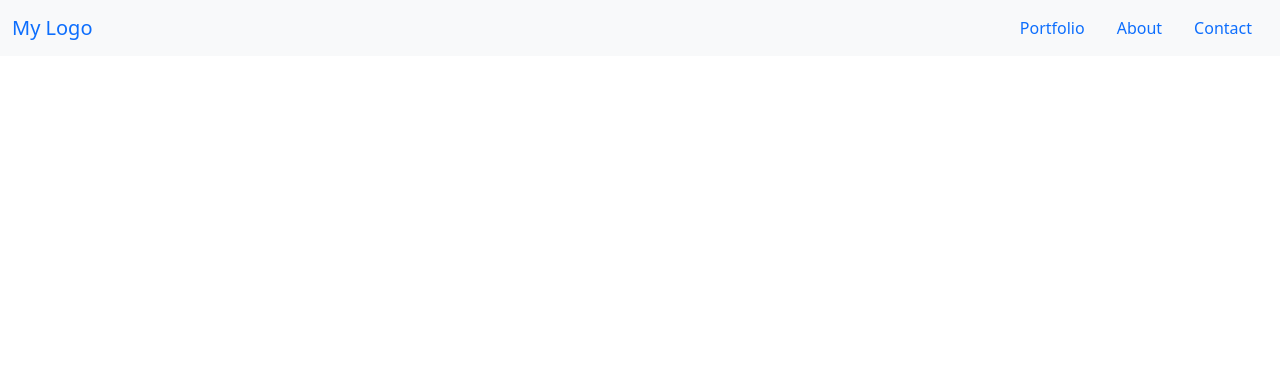
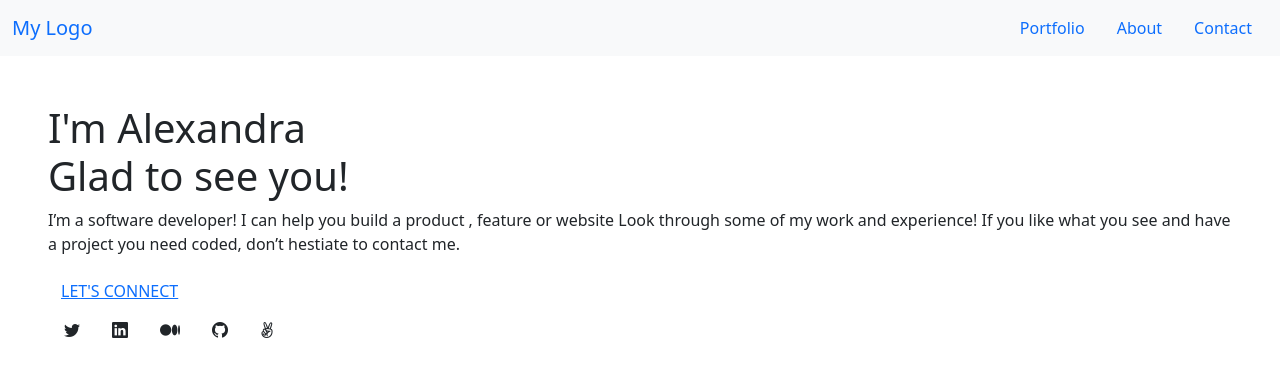
Before and after one commit to Kalunge/try-bootstrap, a plain HTML site: page index.html in a window 1280 px wide. Drawn offline with nearby package versions, Linux system fonts and the light colour scheme.

Commit message:
Add hello section

```diff
--- a/index.html
+++ b/index.html
@@ -6,6 +6,13 @@
 
     <link href="https://cdn.jsdelivr.net/npm/bootstrap@5.0.2/dist/css/bootstrap.min.css" rel="stylesheet"
       integrity="sha384-EVSTQN3/azprG1Anm3QDgpJLIm9Nao0Yz1ztcQTwFspd3yD65VohhpuuCOmLASjC" crossorigin="anonymous">
+
+    <link rel="stylesheet" href="https://cdn.jsdelivr.net/npm/bootstrap-icons@1.5.0/font/bootstrap-icons.css">
+
+    <script src="https://kit.fontawesome.com/f8b4998ade.js" crossorigin="anonymous"></script>
+
+    <link rel="stylesheet" href="https://cdn.jsdelivr.net/npm/@fortawesome/fontawesome-free@5.15.3/css/fontawesome.min.css" integrity="sha384-wESLQ85D6gbsF459vf1CiZ2+rr+CsxRY0RpiF1tLlQpDnAgg6rwdsUF1+Ics2bni" crossorigin="anonymous">
+
 
     <title>Portfolio -| Homepage</title>
   </head>
@@ -22,11 +29,44 @@
           <li class="nav-item"> <a class="nav-link active" aria-current="page" href="#">Portfolio</a> </li>
           <li class="nav-item"> <a class="nav-link" href="#">About</a> </li>
           <li class="nav-item"> <a class="nav-link" href="#">Contact</a> </li>
-          </li>
         </ul>
       </div>
     </nav>
 
+    <section>
+      <div class="container-fluid-lg m-5">
+        <div class="row">
+          <h1>I'm Alexandra<br>Glad to see you!</h1>
+        </div>
+        <div class="row">
+          <p>
+            I’m a software developer! I can help you build a product , feature
+            or website Look through some of my work and experience! If you like
+            what you see and have a project you need coded, don’t hestiate to contact me.
+          </p>
+        </div>
+        <div class="text-left">
+          <a class="btn btn-link">LET'S CONNECT</a>
+          <ul class="nav">
+            <li class="nav-item">
+              <a href="#" class="nav-link text-dark"><i class="bi bi-twitter"></i></a>
+            </li>
+            <li class="nav-item">
+              <a href="#" class="nav-link text-dark"><i class="bi bi-linkedin"></i></a>
+            </li>
+            <li class="nav-item">
+              <a href="#" class="nav-link text-dark"><i class="fab fa-medium-m"></i></a>
+            </li>
+            <li class="nav-item">
+              <a href="#" class="nav-link text-dark"><i class="bi bi-github"></i></a>
+            </li>
+            <li class="nav-item">
+              <a href="#" class="nav-link text-dark"><i class="fab fa-angellist"></i></a>
+            </li>
+          </ul>
+        </div>
+      </div>
+    </section>
 
     <script src="https://cdn.jsdelivr.net/npm/@popperjs/core@2.9.2/dist/umd/popper.min.js"
       integrity="sha384-IQsoLXl5PILFhosVNubq5LC7Qb9DXgDA9i+tQ8Zj3iwWAwPtgFTxbJ8NT4GN1R8p" crossorigin="anonymous">
```
